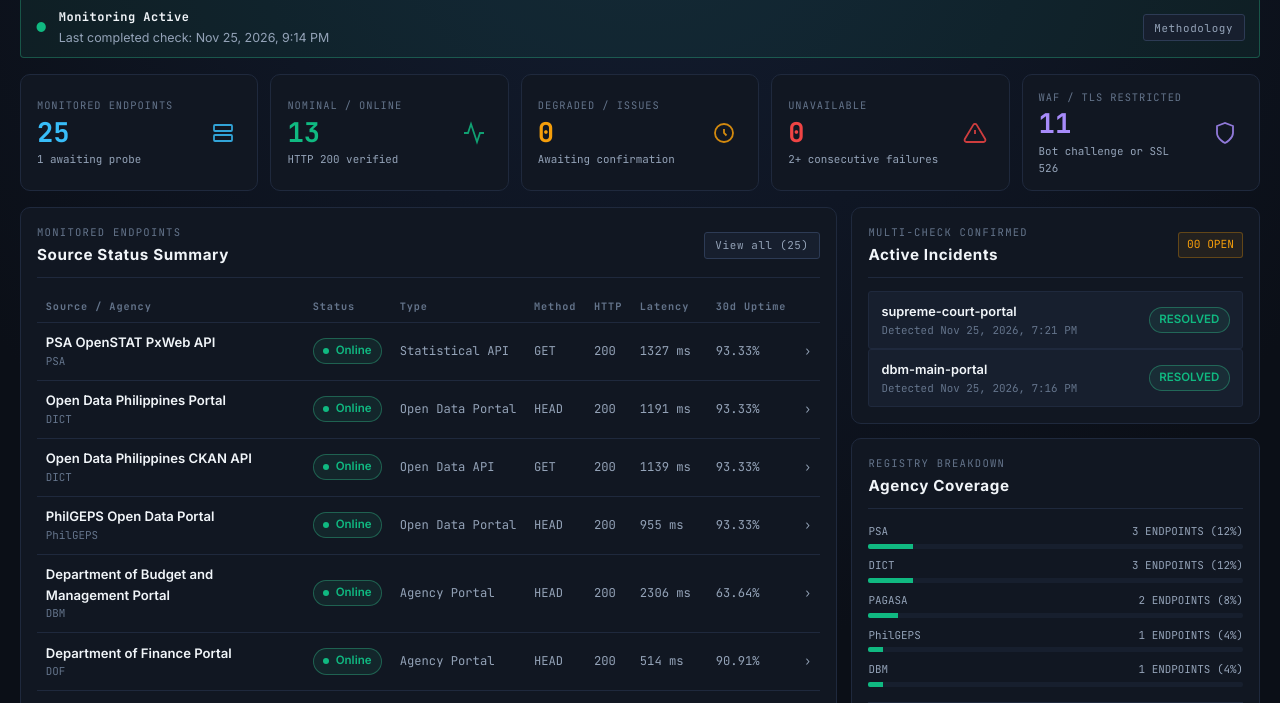
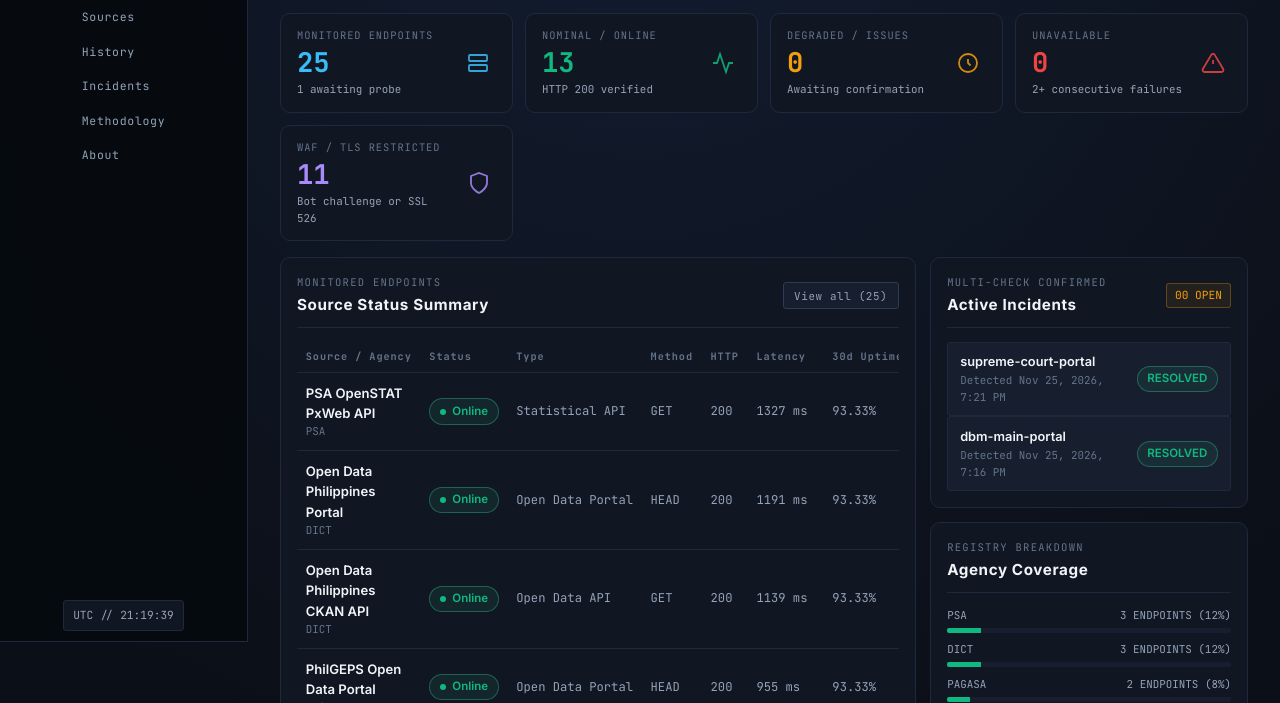
Before and after one commit to deleonnathaniel18-crypto/govwatch, a plain HTML site: page site/index.html in a window 1280 px wide. Shown: the part 158-861 px from the top of the page. Drawn offline with Linux system fonts and the light colour scheme.

Commit message:
ui: add desktop sidebar and full-width fluid dashboard layout

```diff
--- a/site/index.html
+++ b/site/index.html
@@ -11,6 +11,7 @@
   <link rel="stylesheet" href="/styles.css" />
 </head>
 <body>
+  <div class="app-shell">
   <header class="topbar">
     <div class="topbar-inner">
       <div class="brand-group">
@@ -50,6 +51,7 @@
     </div>
   </header>
 
+  <div class="main-shell">
   <main class="container">
     <!-- OVERVIEW -->
     <section id="view-overview" class="view active">
@@ -316,6 +318,8 @@
       <span>MIT LICENSE // STATIC TELEMETRY ARCHITECTURE</span>
     </div>
   </footer>
+  </div>
+  </div>
 
   <script type="module" src="/app.js"></script>
 </body>
--- a/site/styles.css
+++ b/site/styles.css
@@ -42,13 +42,83 @@ code {
   color: var(--accent-cyan);
 }
 
+.app-shell {
+  display: flex;
+  flex-direction: column;
+  min-height: 100vh;
+}
+
+.main-shell {
+  flex: 1;
+  display: flex;
+  flex-direction: column;
+  min-width: 0;
+}
+
 .container {
   position: relative;
   z-index: 1;
   width: 100%;
-  max-width: 1360px;
+  max-width: 100%;
   margin: 0 auto;
-  padding: 0 1.25rem;
+  padding: 0 1.5rem;
+}
+
+@media (min-width: 981px) {
+  .app-shell {
+    display: grid;
+    grid-template-columns: 248px minmax(0, 1fr);
+  }
+
+  .topbar {
+    position: sticky;
+    top: 0;
+    height: 100vh;
+    border-bottom: none;
+    border-right: 1px solid var(--border-subtle);
+  }
+
+  .topbar-inner {
+    height: 100%;
+    max-width: none;
+    flex-direction: column;
+    align-items: stretch;
+    justify-content: flex-start;
+    gap: 1.5rem;
+    padding: 1.25rem 1rem;
+  }
+
+  .brand-group {
+    flex-direction: column;
+    align-items: flex-start;
+    gap: 0.75rem;
+  }
+
+  .topbar-right {
+    flex: 1;
+    flex-direction: column;
+    align-items: stretch;
+    justify-content: space-between;
+  }
+
+  .nav {
+    flex-direction: column;
+    gap: 0.3rem;
+  }
+
+  .nav-btn {
+    text-align: left;
+    padding: 0.55rem 0.75rem;
+    font-size: 0.8rem;
+  }
+
+  .clock-badge {
+    text-align: center;
+  }
+
+  .container {
+    padding: 0 2rem;
+  }
 }
 
 main.container {
```
